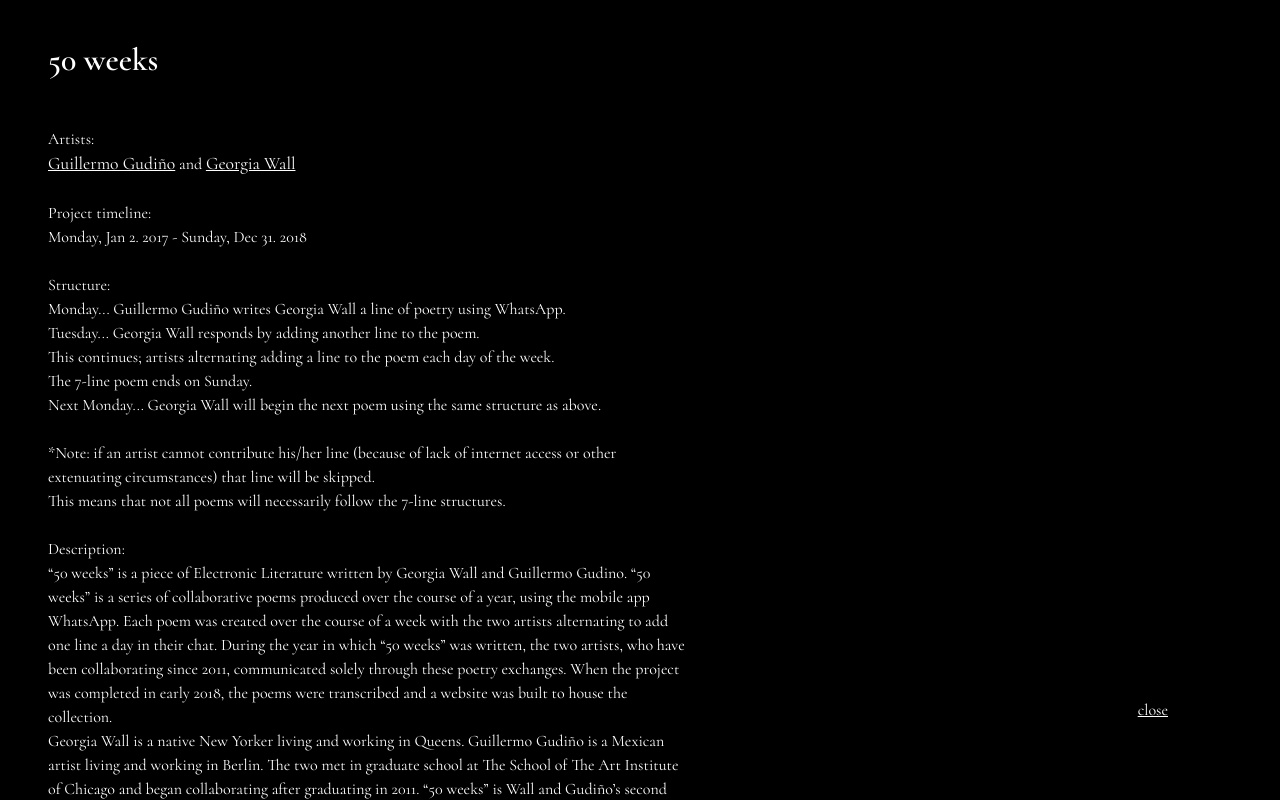
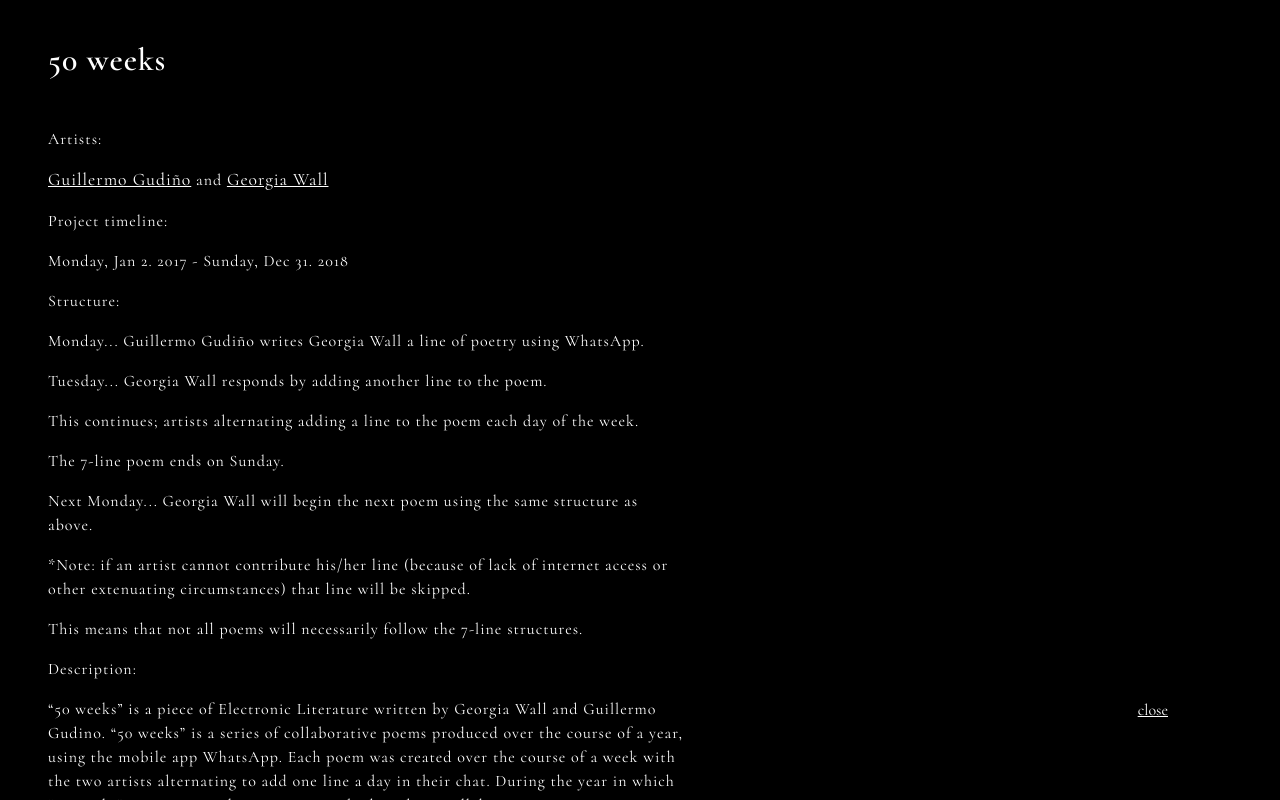
Before and after one commit to Musuauer/random_poems, a React (Create React App) app: page / in a window 1280 px wide. Both pictures are taken after a click on the element "info". Built offline with nearby package versions, Linux system fonts and the light colour scheme.

Commit message:
refractor infowindow text

```diff
--- a/src/App.css
+++ b/src/App.css
@@ -74,7 +74,12 @@ p{
   z-index: 9999;
 }
 .App-title{
- margin-bottom: 3rem;
+  margin-bottom: 3rem;
+  letter-spacing: 1px;
+}
+.App-intro p{
+  margin-bottom: 1rem;
+  letter-spacing: 1px;
 }
 .info-button{
   margin-bottom: 2rem;
--- a/src/InfoWindow.js
+++ b/src/InfoWindow.js
@@ -5,56 +5,80 @@ export default function InfoWindow (props) {
     <div className='modal'>
       <div className='modal-content'>
         <h1 className='App-title'>50 weeks</h1>
-        <p className='App-intro'>
+        <div className='App-intro'>
+          <p>
             Artists:
-          <br />
+          </p>
+
+          <p>
             <a href='https://guillermogudino.com/'>
               Guillermo Gudiño
             </a> and <a href='http://www.georgiawall.com/'>
               Georgia Wall
             </a>
-          <br />
-          <br />
+          </p>
+
+          <p>
             Project timeline:
-          <br />
+          </p>
+
+          <p>
             Monday, Jan 2. 2017 - Sunday, Dec 31. 2018
-          <br />
-          <br />
+          </p>
+
+          <p>
             Structure:
-          <br />
+          </p>
+
+          <p>
             Monday... Guillermo Gudiño writes Georgia Wall a line of poetry using WhatsApp.
-          <br />
+          </p>
+
+          <p>
             Tuesday... Georgia Wall responds by adding another line to the poem.
-          <br />
+          </p>
+
+          <p>
             This continues; artists alternating adding a line to the poem each day of the week.
-          <br />
+          </p>
+
+          <p>
             The 7-line poem ends on Sunday.
-          <br />
+          </p>
+
+          <p>
             Next Monday... Georgia Wall will begin the next poem using the same structure as above.
-          <br />
-          <br />
+          </p>
 
+          <p>
             *Note: if an artist cannot contribute his/her line (because of lack of internet access or other extenuating circumstances) that line will be skipped.
-          <br />
+          </p>
+
+          <p>
             This means that not all poems will necessarily follow the 7-line structures.
-          <br />
-          <br />
           </p>
+
           <p>
             Description:
           </p>
+
           <p>
             “50 weeks” is a piece of Electronic Literature written by Georgia Wall and Guillermo Gudino. “50 weeks” is a series of collaborative poems produced over the course of a year, using the mobile app WhatsApp. Each poem was created over the course of a week with the two artists alternating to add one line a day in their chat. During the year in which “50 weeks” was written, the two artists, who have been collaborating since 2011, communicated solely through these poetry exchanges. When the project was completed in early 2018, the poems were transcribed and a website was built to house the collection.
           </p>
+
           <p>
              Georgia Wall is a native New Yorker living and working in Queens. Guillermo Gudiño is a Mexican artist living and working in Berlin. The two met in graduate school at The School of The Art Institute of Chicago and began collaborating after graduating in 2011. “50 weeks” is Wall and Gudiño’s second durational, long-distance collaborative project.
           </p>
+
         </div>
+      </div>
+
       <div
         className='info-button'
         onClick={props.toggleModal}>
       close
       </div>
+
     </div>
   )
 }
```
Also changed, not shown: package.json (+7 -1 lines). Lines whose indentation alone changed are shown as unchanged.
